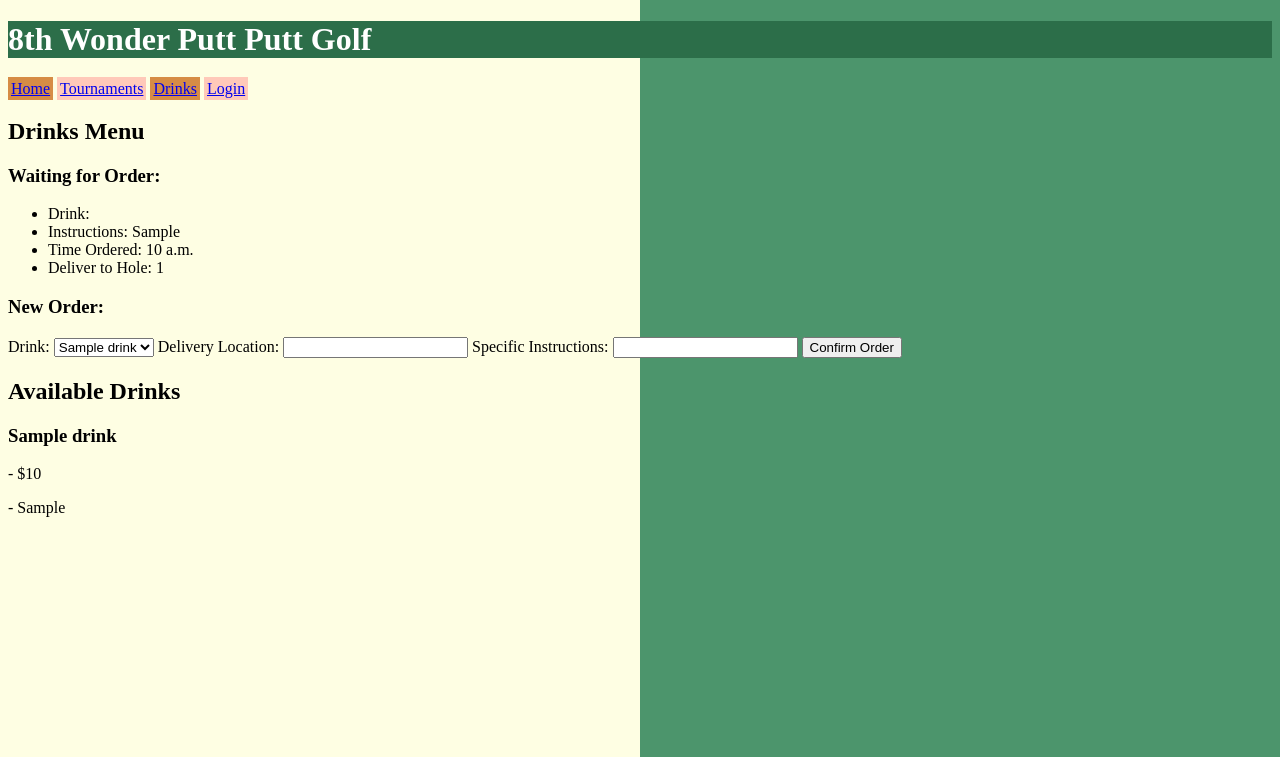
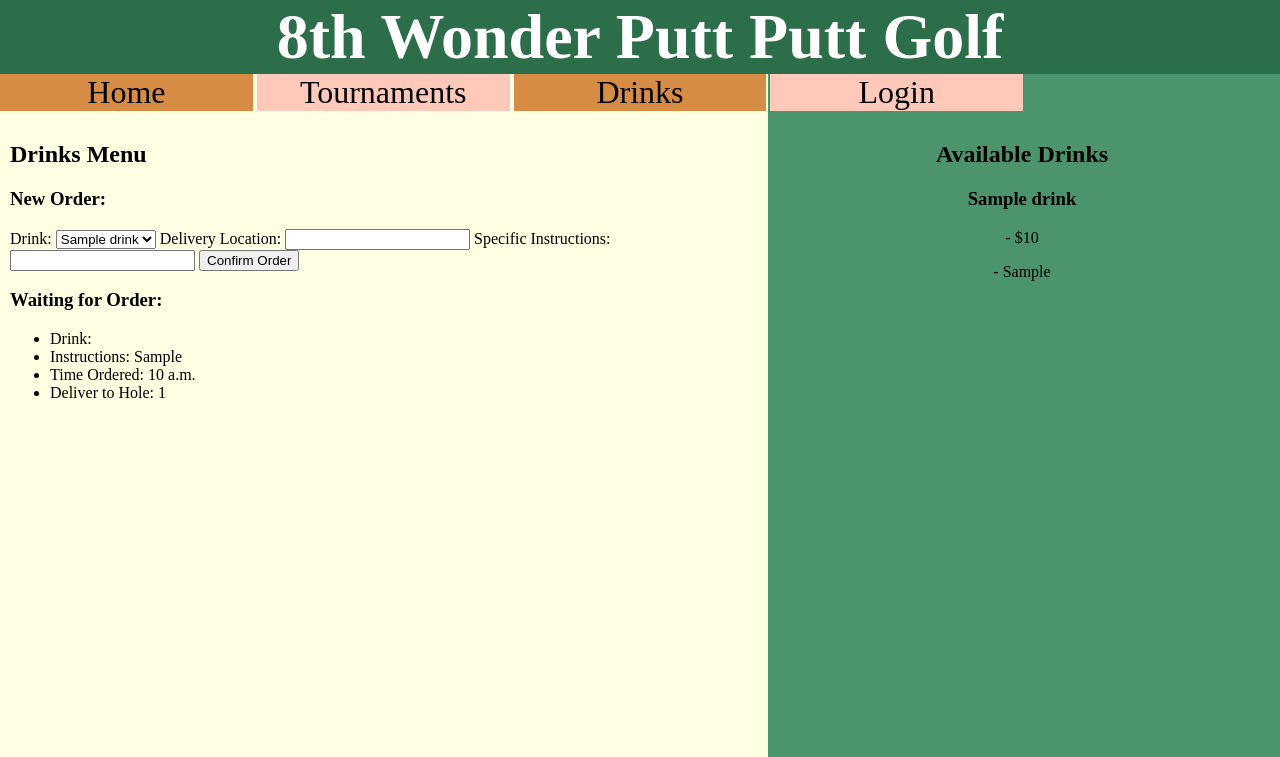
Before and after one commit to PokeGon/8th-Wonder, a Django app: page /drinks/ in a window 1280 px wide. Shown: the top 757 px of the page. Run offline with Django 3.2, Linux system fonts and the light colour scheme; a user stored in the database is signed in; tables that the repository leaves empty hold one stand-in row (values such as "Sample post").

Commit message:
adding some css

```diff
--- a/src/main/static/styles.css
+++ b/src/main/static/styles.css
@@ -1,21 +1,53 @@
 body {
-    background: linear-gradient(to right, #FEFEE3 0%, #FEFEE3 50%, #4C956C 50%, #4C956C 100%);
+    background: linear-gradient(to right, #FEFEE3 0%, #FEFEE3 60%, #4C956C 40%, #4C956C 100%);
+    margin: 0;
 }
 
 .navbutton1 {
     border-style: solid;
     border-color: #D68C45;
     background: #D68C45;
+    text-decoration: none;
+    font-size: 32px;
+    color: black;
+    width: 19.75%;
+    display: inline-block;
+    border: 0;
+    text-align: center;
 }
 
 .navbutton2 {
     border-style: solid;
     border-color: #FFC9B9;
     background: #FFC9B9;
+    text-decoration: none;
+    font-size: 32px;
+    color: black;
+    width: 19.75%;
+    display: inline-block;
+    border: 0;
+    text-align: center;
 }
 
 .pagetitle {
     background: #2C6E49;
     color: white;
+    font-size: 64px;
+    text-align: center;
+    margin: 0;
+}
 
+.column {
+    float: left;
+    padding: 10px;
 }
+
+
+.left {
+    width: 60%;
+}
+
+.right {
+    width: 35%;
+    text-align: center;
+}
--- a/src/main/templates/accountCreation.html
+++ b/src/main/templates/accountCreation.html
@@ -14,7 +14,7 @@
 
 {% include 'navBar.html' %}
 
-<div class ="createAccount">
+<div class="left column">
     <h2>Create a new Account</h2>
     <form action ="{% url 'createAccount' %}" method="post"> {% csrf_token %}
         <label for = "email">Email</label><input type="email" name="email" id="email" value="">
--- a/src/main/templates/bank.html
+++ b/src/main/templates/bank.html
@@ -12,6 +12,8 @@
 </head>
 <body>
 {% include 'navBar.html' %}
+
+<div class="left column">
 
 <div id='current-balance'>
     Current Balance: ${{ current_balance|floatformat:2 }}
@@ -35,8 +37,10 @@
     <input id="dest-account"/><br>
     <input type="submit" value="Submit"> <button onclick="revealTransfer()" id="transfer-reveal">Cancel</button>
 </form>
+</div>
 
-<div>
+
+<div class="right column">
     Recent Transfers:
     {% for t in transactions %}
         <br>{{ t.name }} {{ t.amount }}
--- a/src/main/templates/drinkEdit.html
+++ b/src/main/templates/drinkEdit.html
@@ -14,7 +14,7 @@
 
 {% include 'navBar.html' %}
 
-<div class="Drink Edit">
+<div class="left column">
 
   <h2>Edit Drinks</h2>
 
@@ -55,7 +55,7 @@
 </div>
 
 
-<div class="Available Drinks">
+<div class="right column">
 
   <h3>Available Drinks</h3>
 
--- a/src/main/templates/drinkMeister.html
+++ b/src/main/templates/drinkMeister.html
@@ -15,7 +15,7 @@
 {% include 'navBar.html' %}
 
 <h1>Current Orders</h1>
-<div class="drinkOrders" id="#orderNumber">
+<div class="left column" id="#orderNumber">
 
     <form action="{% url 'drinkMeister' %}" method="POST">{% csrf_token %}
         <select id="order" name="order">
--- a/src/main/templates/drinks.html
+++ b/src/main/templates/drinks.html
@@ -15,8 +15,20 @@
 {% include 'navBar.html' %}
 
 
-<div>
+<div class="column left">
     <h2>Drinks Menu</h2>
+
+    <h3>New Order: </h3>
+      <form action="{% url 'drinks' %}" method="POST">{% csrf_token %}
+        <label for="newDrink">Drink: </label><select id="newDrink" name="newDrink">
+            {% for drink in drinkList %}
+              <option value="{{ drink.name }}">{{ drink.name }}</option>
+            {% endfor %}
+        </select>
+          <lable for="location">Delivery Location: </lable><input id="location" type="text" name="location" value="" required>
+          <lable for="instructions">Specific Instructions: </lable><input id="instructions" type="text" name="instructions" value="">
+        <input type="submit" value="Confirm Order">
+      </form>
 
     {% if orders != null %}
     {% for order in orders %}
@@ -32,21 +44,9 @@
     {% endfor %}
     {% endif %}
 
-    <h3>New Order: </h3>
-      <form action="{% url 'drinks' %}" method="POST">{% csrf_token %}
-        <label for="newDrink">Drink: </label><select id="newDrink" name="newDrink">
-            {% for drink in drinkList %}
-              <option value="{{ drink.name }}">{{ drink.name }}</option>
-            {% endfor %}
-        </select>
-          <lable for="location">Delivery Location: </lable><input id="location" type="text" name="location" value="" required>
-          <lable for="instructions">Specific Instructions: </lable><input id="instructions" type="text" name="instructions" value="">
-        <input type="submit" value="Confirm Order">
-      </form>
-
 </div>
 
-<div>
+<div class="column right">
     <h2>Available Drinks</h2>
     {% if drinkList %}
     {% for drink in drinkList %}
--- a/src/main/templates/error.html
+++ b/src/main/templates/error.html
@@ -13,7 +13,7 @@
 <body>
 {% include 'navBar.html' %}
 
-<div>
+<div class="left column">
     <h2>Something went Wrong</h2>
 </div>
 
--- a/src/main/templates/login.html
+++ b/src/main/templates/login.html
@@ -11,8 +11,10 @@
 </head>
 
 <body>
-<div>
+
     {% include 'navBar.html' %}
+
+<div class="left column">
     <h2>Please Sign in or Create Account</h2>
     <form method ="post">
         {% csrf_token %}
--- a/src/main/templates/logout.html
+++ b/src/main/templates/logout.html
@@ -12,7 +12,7 @@
 
 <body>
 {% include 'navBar.html' %}
-<div>
+<div class="left column">
     <h2>You have been logged out </h2>
 </div>
 
--- a/src/main/templates/transfer.html
+++ b/src/main/templates/transfer.html
@@ -13,10 +13,9 @@
 <body>
 
 {% include 'navBar.html' %}
-<div class="balance">
+<div class="left column">
     <h2>Current Balance</h2>
     <h3>$ 105.09</h3>
-</div>
 <br>
 <p>Transfer Amount</p>
 <p>$<input type="number" min="0.00" max="10000.00" step="0.01"></p>
@@ -26,7 +25,8 @@
 <br>
     <button>Submit</button>
     <button>Cancel</button>
-<div class="transfers">
+</div>
+<div class="right column">
     <h2>Recent Transfers</h2>
     <button>
         <h3>Drink -$10.00</h3>
--- a/src/main/views.py
+++ b/src/main/views.py
@@ -26,6 +26,8 @@
         return render(request, 'orderConfirmation.html')
 
     else:
+        if request.user.is_anonymous:
+            return HttpResponseRedirect('../login')
         orders = Order.objects.all()
         drinkList = Drink.objects.all()
         user = request.user.username
@@ -97,9 +99,11 @@
         return HttpResponseRedirect('#')
 
     else:
+        if request.user.is_anonymous:
+            return HttpResponseRedirect('../login')
         drinkList = Drink.objects.all()
         addDrinkForm = addDrink()
-    return render(request, 'drinkEdit.html', {'addDrinkForm': addDrinkForm, 'drinkList': drinkList})
+        return render(request, 'drinkEdit.html', {'addDrinkForm': addDrinkForm, 'drinkList': drinkList})
 
 
 def orderConfirmation(request):
@@ -175,6 +179,8 @@
         newTournament.save()
         return HttpResponse("Success for " + str(request.user.sponsor))
     else:
+        if request.user.is_anonymous:
+            return HttpResponseRedirect('../login')
         tournaments_list = Tournament.objects.all()
         context = {'tournaments_list': tournaments_list}
         return render(request, "sponsor.html", context)
@@ -192,6 +198,8 @@
         order.delete()
         return HttpResponseRedirect('#')
     else:
+        if request.user.is_anonymous:
+            return HttpResponseRedirect('../login')
         orderList = Order.objects.filter(served=False)
         return render(request, 'drinkMeister.html', {'orderList': orderList})
 
```
Also changed, not shown: src/main/templates/account.html (+7 -3 lines), src/main/templates/events.html (+7 -3 lines), src/main/templates/index.html (+6 -3 lines), src/main/templates/orderConfirmation.html (+4 -4 lines), src/main/templates/sponsor.html (+20 -2 lines), src/main/templates/tournament.html (+6 -4 lines).
